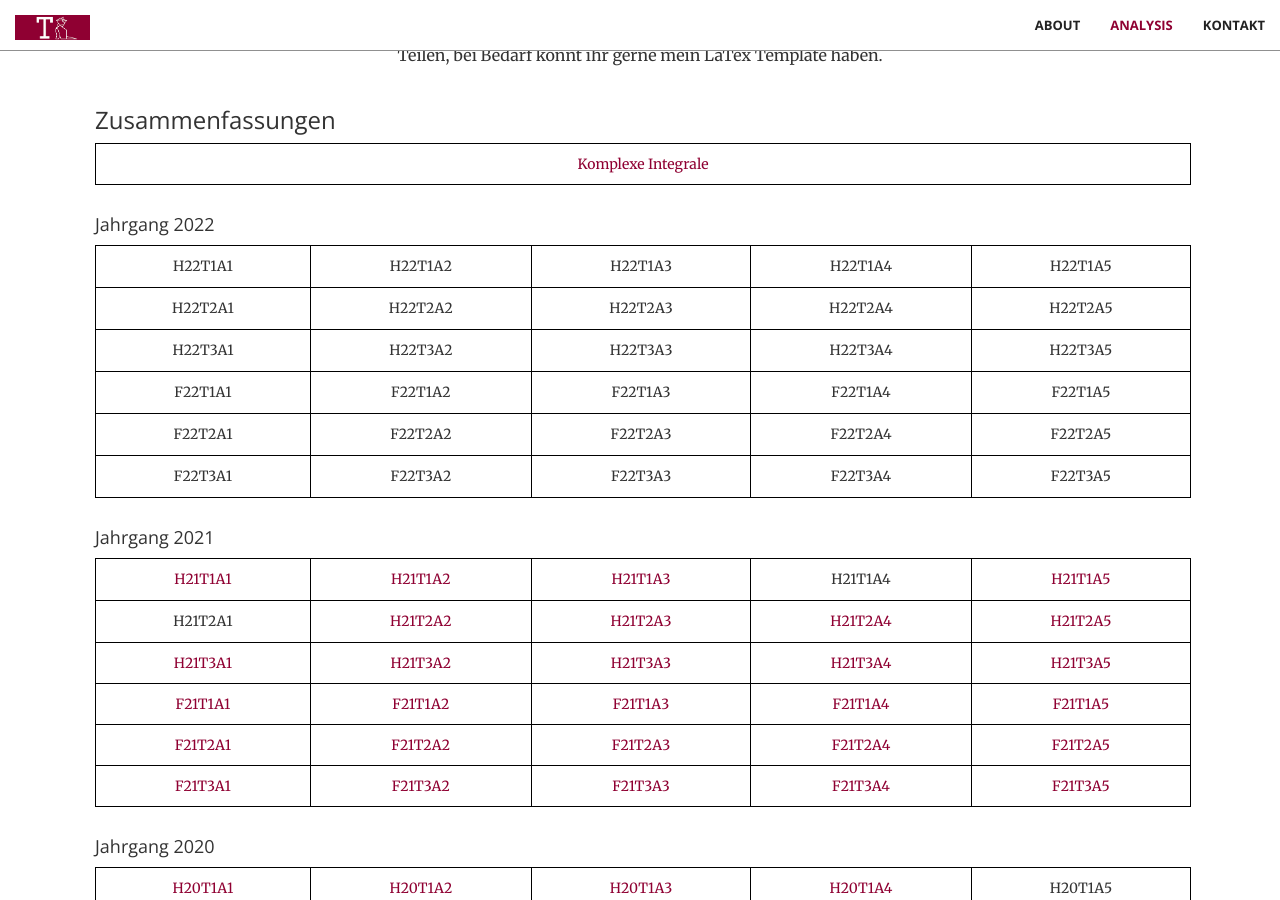
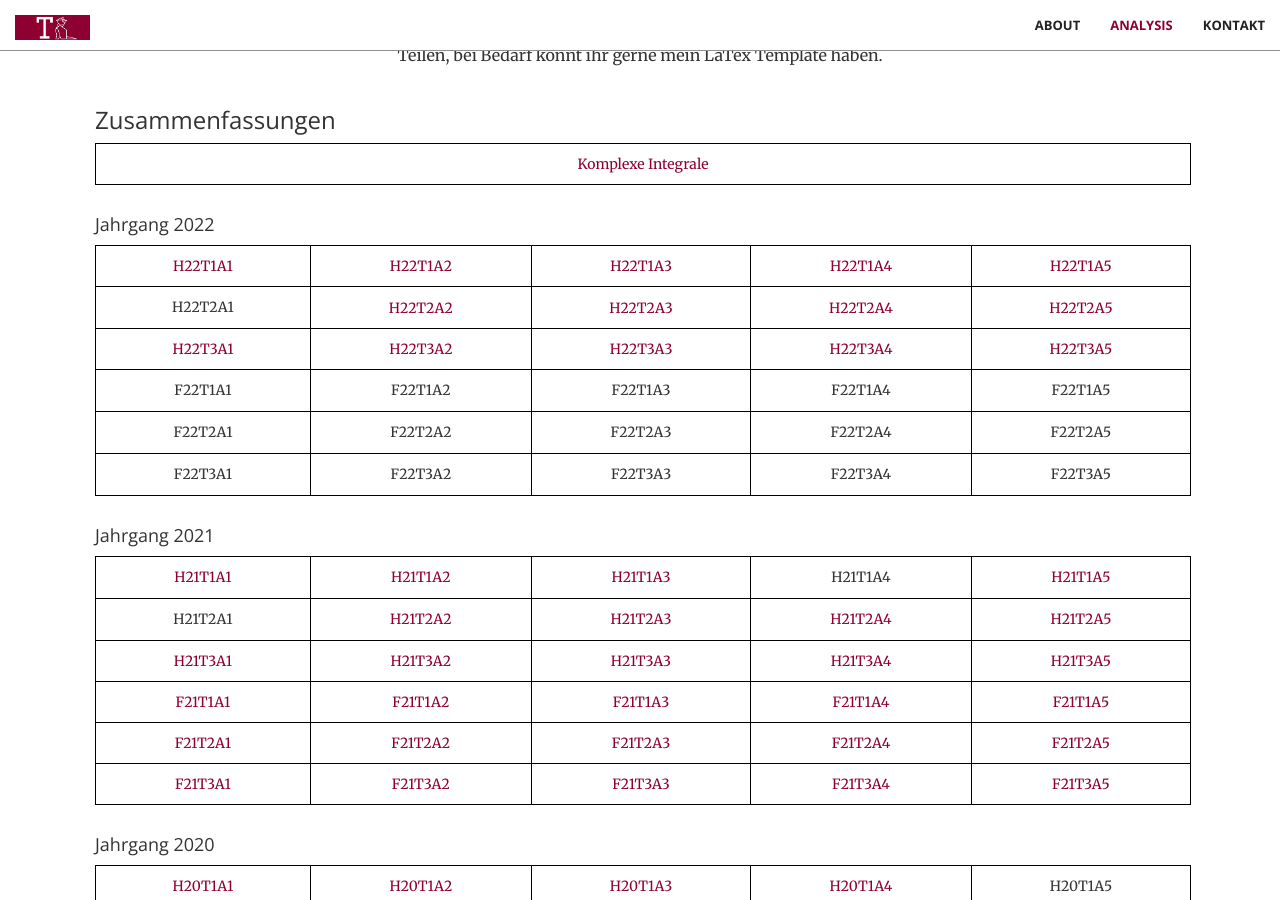
Before and after one commit to trabaldini/trabaldini.github.io, a Jekyll site: the page built from index.html, in a window 1280 px wide and 900 px high, scrolled down 1526 px. Built offline with Jekyll 4.4.1, drawn with Linux system fonts in a browser that asks for light colours; some web fonts are replaced.

Commit message:
add exercises for h22

```diff
--- a/_includes/math.html
+++ b/_includes/math.html
@@ -32,19 +32,19 @@
                         <tbody>
                             <tr>
                                 <td>
-                                    <p>H22T1A1</p>
-                                </td>
-                                <td>
-                                    <p>H22T1A2</p>
-                                </td>
-                                <td>
-                                    <p>H22T1A3</p>
-                                </td>
-                                <td>
-                                    <p>H22T1A4</p>
-                                </td>
-                                <td>
-                                    <p>H22T1A5</p>
+                                    <a href="aufg/H22T1A1_FT.pdf" target="_blank">H22T1A1</a>
+                                </td>
+                                <td>
+                                    <a href="aufg/H22T1A2_FT.pdf" target="_blank">H22T1A2</a>
+                                </td>
+                                <td>
+                                    <a href="aufg/H22T1A3_FT.pdf" target="_blank">H22T1A3</a>
+                                </td>
+                                <td>
+                                    <a href="aufg/H22T1A4_DGL.pdf" target="_blank">H22T1A4</a>
+                                </td>
+                                <td>
+                                    <a href="aufg/H22T1A5_DGL.pdf" target="_blank">H22T1A5</a>
                                 </td>
                             </tr>
                             <tr>
@@ -52,33 +52,33 @@
                                     <p>H22T2A1</p>
                                 </td>
                                 <td>
-                                    <p>H22T2A2</p>
-                                </td>
-                                <td>
-                                    <p>H22T2A3</p>
-                                </td>
-                                <td>
-                                    <p>H22T2A4</p>
-                                </td>
-                                <td>
-                                    <p>H22T2A5</p>
-                                </td>
-                            </tr>
-                            <tr>
-                                <td>
-                                    <p>H22T3A1</p>
-                                </td>
-                                <td>
-                                    <p>H22T3A2</p>
-                                </td>
-                                <td>
-                                    <p>H22T3A3</p>
-                                </td>
-                                <td>
-                                    <p>H22T3A4</p>
-                                </td>
-                                <td>
-                                    <p>H22T3A5</p>
+                                    <a href="aufg/H22T2A2_FT.pdf" target="_blank">H22T2A2</a>
+                                </td>
+                                <td>
+                                    <a href="aufg/H22T2A3_FT.pdf" target="_blank">H22T2A3</a>
+                                </td>
+                                <td>
+                                    <a href="aufg/H22T2A4_DGL.pdf" target="_blank">H22T2A4</a>
+                                </td>
+                                <td>
+                                    <a href="aufg/H22T2A5_RA.pdf" target="_blank">H22T2A5</a>
+                                </td>
+                            </tr>
+                            <tr>
+                                <td>
+                                    <a href="aufg/H22T3A1_FT.pdf" target="_blank">H22T3A1</a>
+                                </td>
+                                <td>
+                                    <a href="aufg/H22T3A2_FT.pdf" target="_blank">H22T3A2</a>
+                                </td>
+                                <td>
+                                    <a href="aufg/H22T3A3_FT.pdf" target="_blank">H22T3A3</a>
+                                </td>
+                                <td>
+                                    <a href="aufg/H22T3A4_DGL.pdf" target="_blank">H22T3A4</a>
+                                </td>
+                                <td>
+                                    <a href="aufg/H22T3A5_DGL.pdf" target="_blank">H22T3A5</a>
                                 </td>
                             </tr>
                              <tr>
```
Also changed, not shown: 14 other files.
